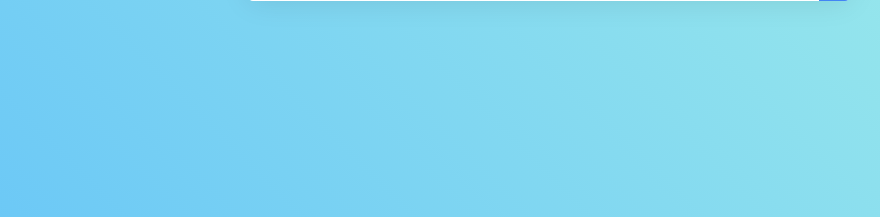
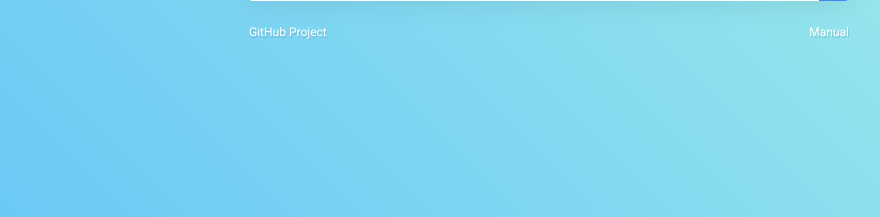
Before and after one commit to vpanal/dockup, a PHP site: page / in a window 1280 px wide. Shown: the part 553-770 px from the top of the page, without its empty margins (91-971 px from the left). Run offline with PHP 8.4, Linux system fonts and the light colour scheme; some libraries are stand-ins or nearby versions.

Commit message:
Update index.php

```diff
--- a/mountpoint/index.php
+++ b/mountpoint/index.php
@@ -90,7 +90,7 @@
             </div>
         </div>
     </div>
-    <div class="pen-footer"></div>
+    <div class="pen-footer"><a href="https://github.com/vpanal">GitHub Project</a><a href="https://github.com/vpanal/dockup/blob/main/USERMANUAL.md">Manual</a></div>
 
 </body>
 
```
